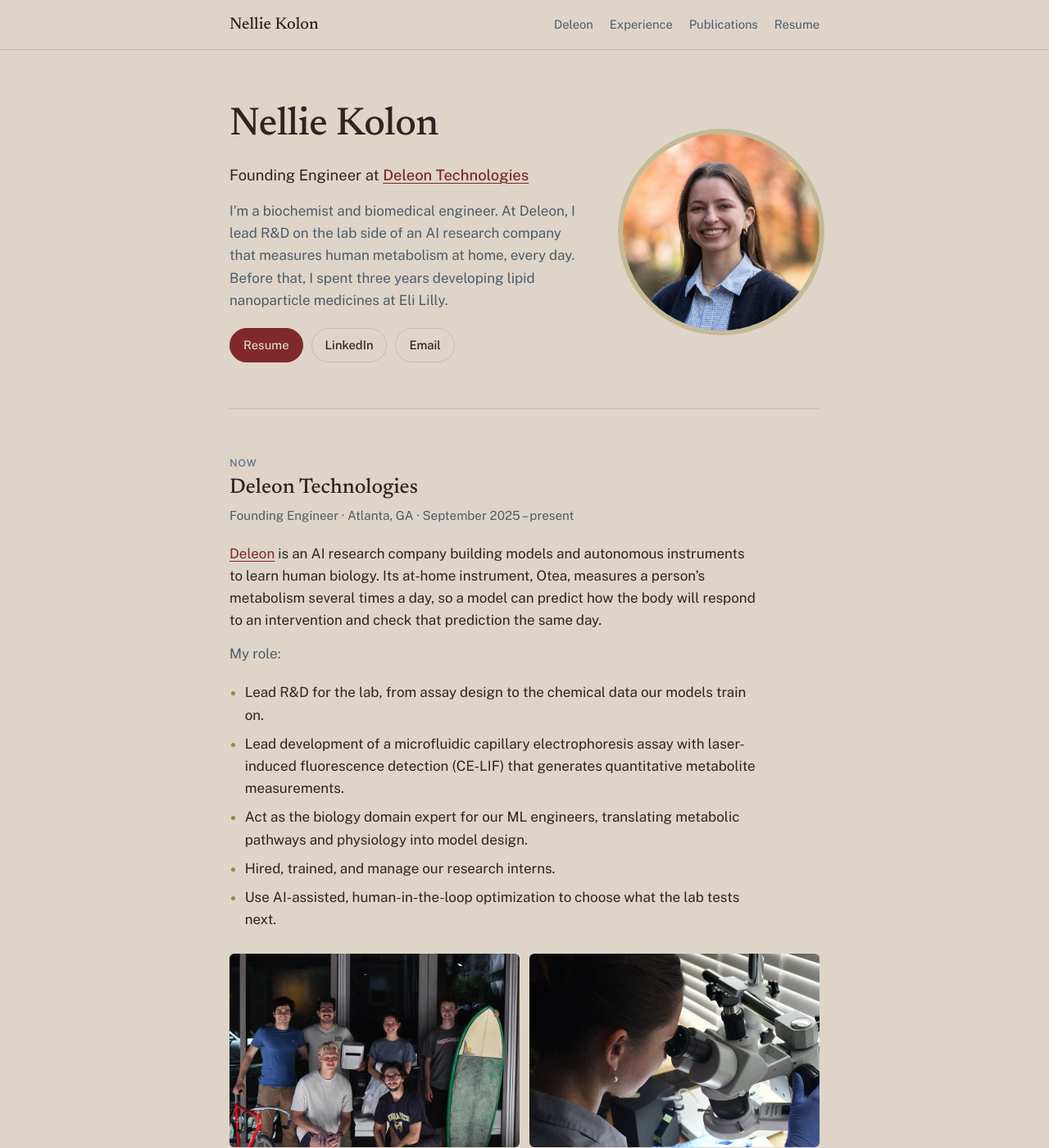
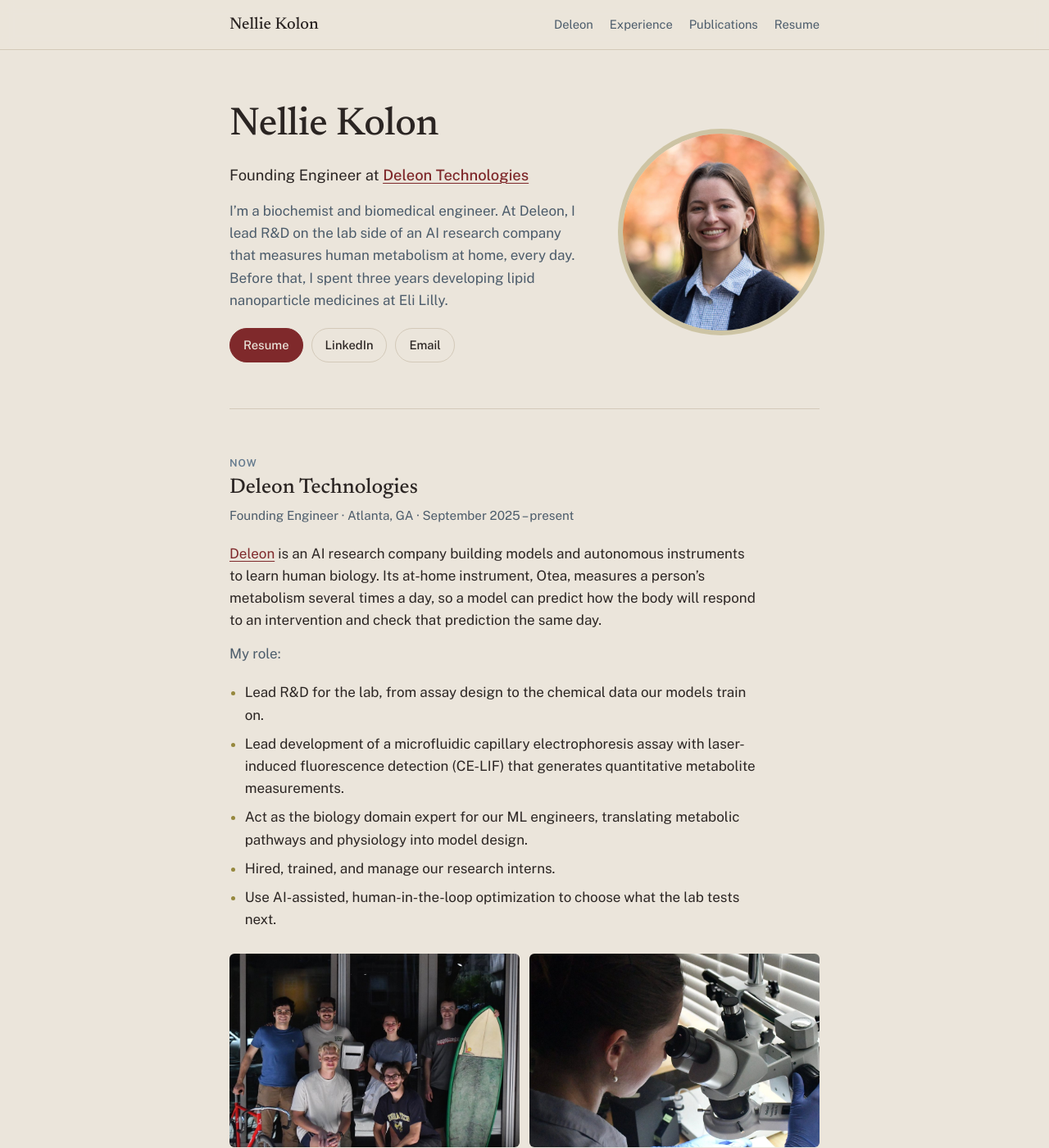
Before and after one commit to nelliekolon/nelliekolon.github.io, a Jekyll site: the page built from index.md, in a window 1280 px wide and 1400 px high. Shown: the whole window at 82% size. Built offline with Jekyll 4.4.1, drawn with Linux system fonts in a browser that asks for light colours.

Commit message:
Lighten background linen
Co-Authored-By: Claude Opus 5.5 <noreply@anthropic.com>
Claude-Session: https://claude.ai/code/session_01HFMymAmWcw7GchssUrMz1g

```diff
--- a/assets/css/styles.css
+++ b/assets/css/styles.css
@@ -1,6 +1,6 @@
-/* Clean, minimal single-column layout. Palette: linen #DED5C8, olive #96883E, slate blue #647A8E, cherry #7F292B. */
+/* Clean, minimal single-column layout. Palette: linen #EBE5DB, olive #96883E, slate blue #647A8E, cherry #7F292B. */
 :root {
-  --linen: #DED5C8;
+  --linen: #EBE5DB;
   --olive: #96883E;
   --slate: #647A8E;
   --cherry: #7F292B;
@@ -8,7 +8,7 @@
   --bg: var(--linen);
   --ink: #2b2523;
   --muted: #4c5c6b;        /* deepened slate so small text stays readable on linen */
-  --line: #c8bdad;
+  --line: #d3c9b9;
   --accent: var(--cherry);
   --marker: var(--olive);
   --serif: "Newsreader", Georgia, "Times New Roman", serif;
```
